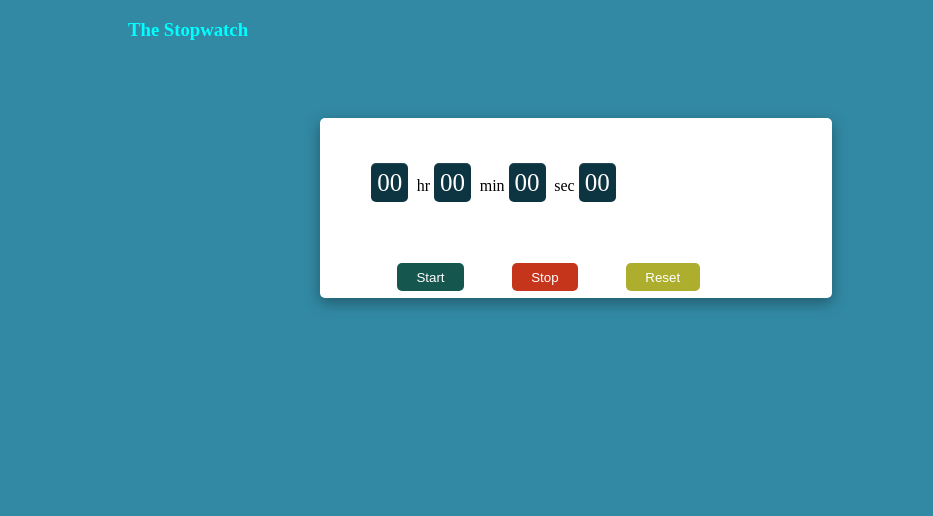
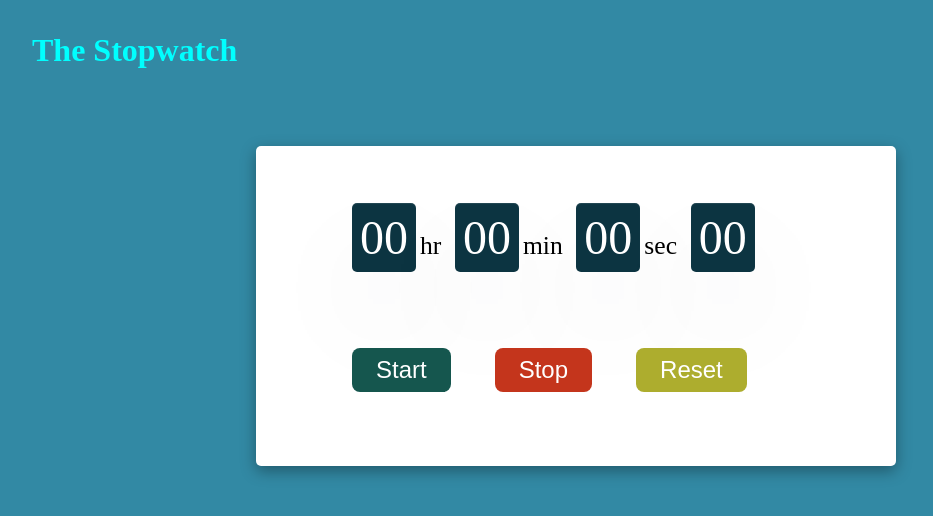
Before and after one commit to Gitesh-Deore/stopwatch, a plain HTML site: page index.html in a window 1280 px wide. Shown: the whole page, without its empty margins (64-997 px from the left). Drawn offline with Linux system fonts and the light colour scheme.

Commit message:
Update style.css

```diff
--- a/style.css
+++ b/style.css
@@ -1,9 +1,8 @@
 body{
+     margin:0px;
+     background:#3289A4 ;
+ }
 
-     margin:0px;
-         background:#3289A4 ;
-
- }
  #container{
  	display: flex;
      align-items: center;
@@ -16,10 +15,10 @@ body{
 
 
  #inside-container{
- 	 height: 40%;
-       width: 40%;
-       min-width: 300px;
-       min-height: 180px;
+ 	 height: 20rem;
+       width: 40rem;
+       /*min-width: 300px;
+       min-height: 180px;*/
 /*       border: 1px solid black;*/
        box-shadow: rgba(0, 0, 0, 0.35) 0px 5px 15px;
        background: white;
@@ -27,25 +26,28 @@ body{
  }
 
  #heading-stopwatch{
-     margin-left: 15%;
+     margin-left: 6rem;
+     font-size: 2rem;
  }
 
  #time-display{
      margin-top: 10%;
-     margin-left: 10%;
+     margin-left: 15%;
  }
 
  .digit{
-     font-size: 25px;
+     font-size: 3rem;
      background:#0C3441 ;
      color: white;
-     padding: 6px;
-     margin-right: 1%;
+     padding: 0.5rem;
      border-radius: 5px;
      box-shadow: rgba(255, 255, 255, 0.1) 0px 1px 1px 0px inset, rgba(50, 50, 93, 0.25) 0px 50px 100px -20px, rgba(0, 0, 0, 0.3) 0px 30px 60px -30px;
 
  }
-
+.text{
+     font-size: 1.6rem;
+     margin-right: 0.6rem;
+}
  #button-container{
 
      margin-top: 13%;
@@ -54,10 +56,11 @@ body{
  }
 
  .btn{
-     margin-right: 10%;
-     padding: 1.5% 4.5% 1.5% 4.5%;
+      font-size: 1.5rem;
+     margin-right: 2.5rem;
+     padding: 0.5rem 1.5rem 0.5rem 1.5rem;
      border:none;
-     border-radius: 5px;
+     border-radius: 0.5rem;
      cursor: pointer;
  }
 
```
